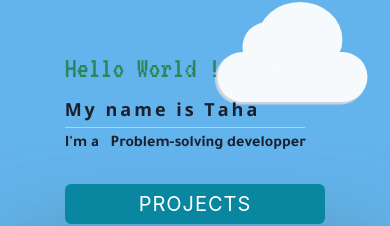
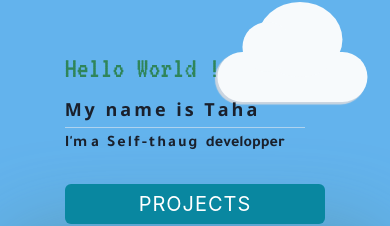
Before and after one commit to tahasama/myPortfolio, a React (Create React App) app: page / in a window 390 px wide. Shown: the part 278-504 px from the top of the page. Built offline with nearby package versions, Linux system fonts and the light colour scheme; a web font is replaced by a local one.

Commit message:
responsive tests

```diff
--- a/src/components/home.tsx
+++ b/src/components/home.tsx
@@ -93,7 +93,8 @@ const Home = () => {
           fontWeight={[600, 400]}
           fontFamily={"tajawal"}
         >
-          I'm a &nbsp; Problem-solving developper
+          I'm a &nbsp; <Hero />
+          developper
         </Flex>
 
         <motion.div
```
